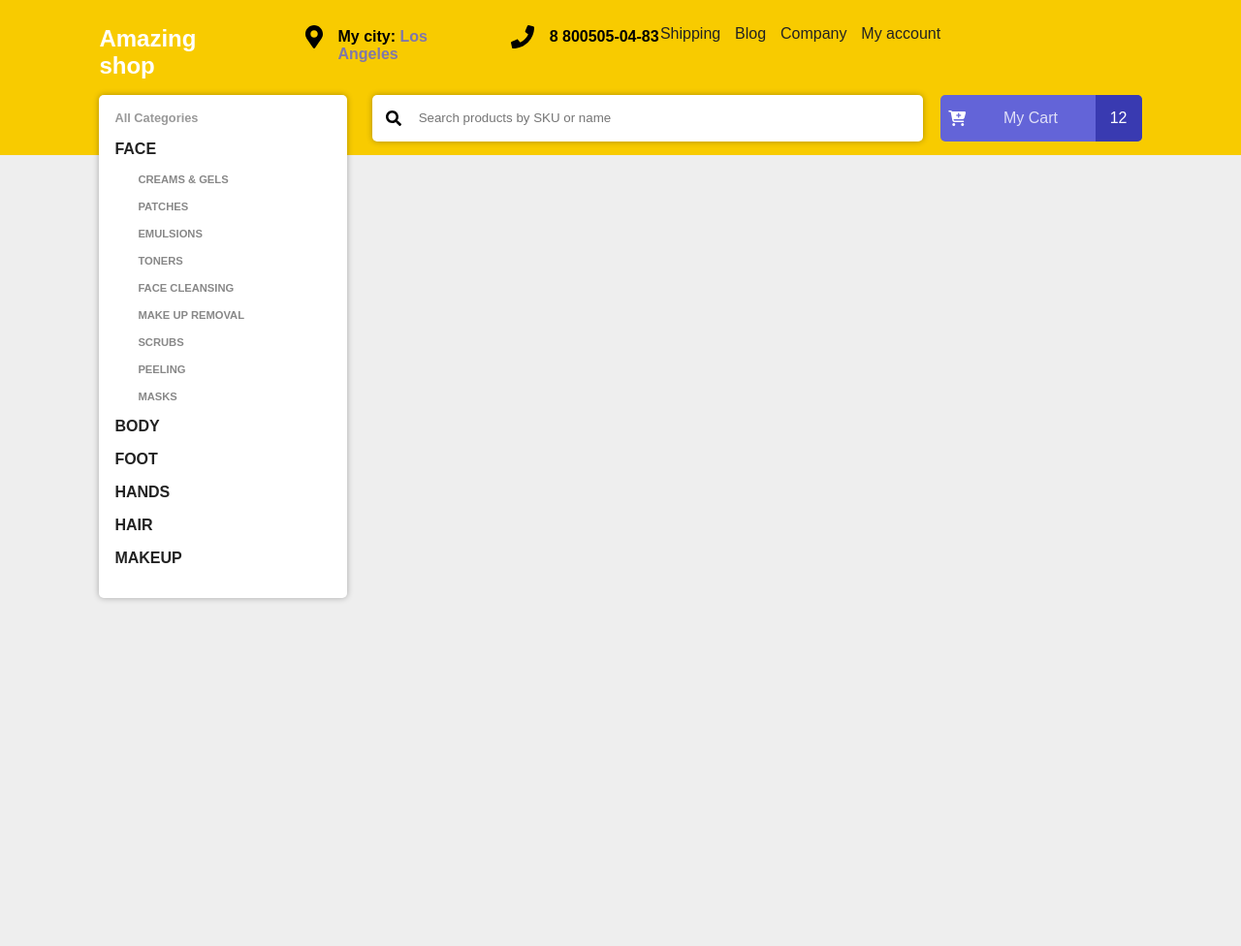
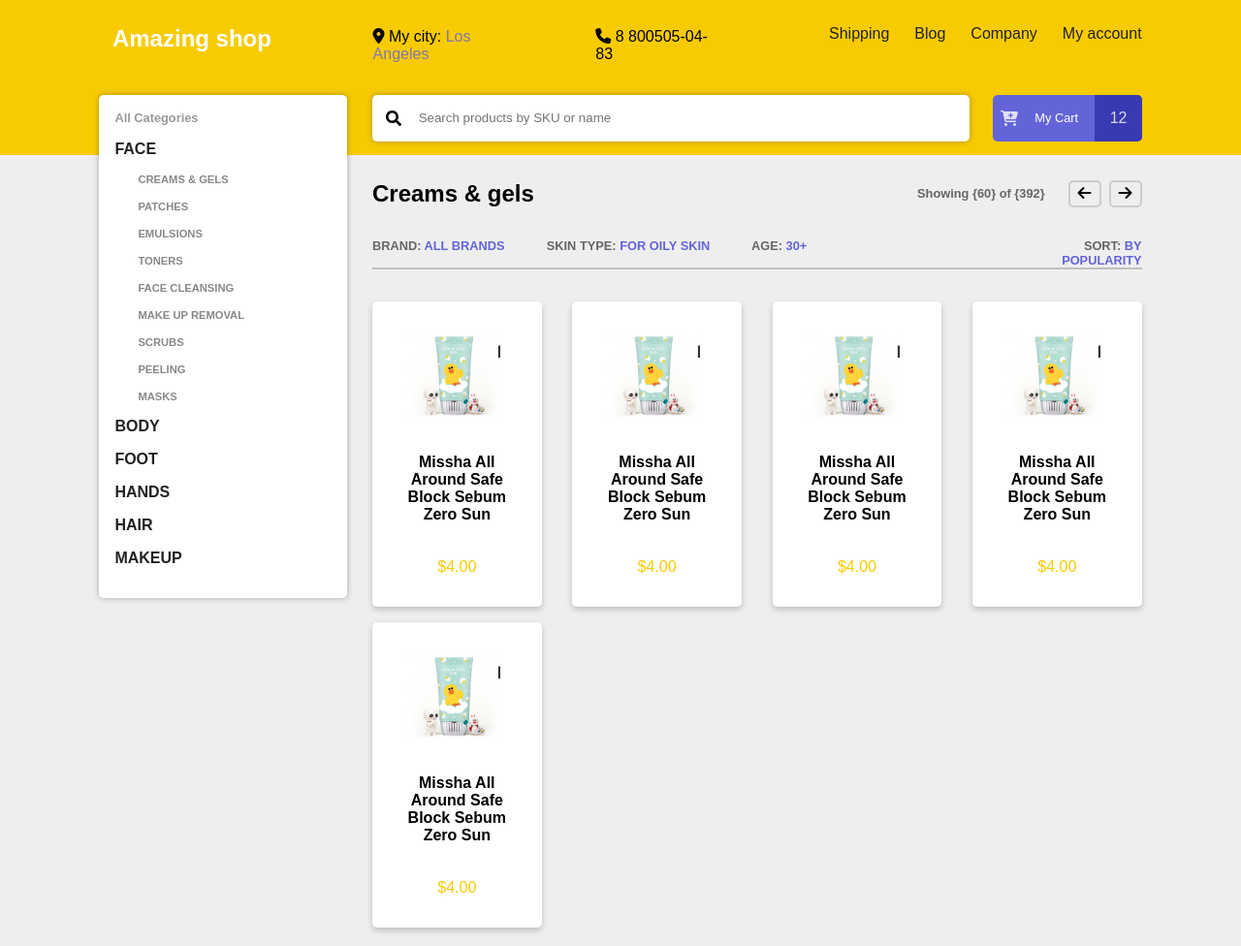
Before and after one commit to svfholhos/Amazing-shop, a plain HTML site: page index.html in a window 1280 px wide. Shown: the whole page at 97% size. Before the commit the page ends 800 px from the top, so only its background shows below. Drawn offline with Linux system fonts and the light colour scheme.

Commit message:
Added products...

```diff
--- a/css/style.css
+++ b/css/style.css
@@ -9,6 +9,22 @@
     background: #eee;
 }
 
+.arrow-left, .arrow-right {
+    border: 2px solid #ccc;
+    padding: .2rem .5rem .2rem .5rem;
+    border-radius: 5px;
+}
+
+.arrow-left {
+    margin-right: .5rem;
+}
+
+.arrow-left:hover, .arrow-right:hover {
+    background: #222;
+    color: #fff;
+}
+
+
 .all-categ {
     font-size: 0.8rem;
     color: #999;
@@ -16,8 +32,6 @@
     list-style-type: none;
     margin-bottom: 1rem;
 }
-
-
 
 .categories {
      position: absolute;
@@ -29,6 +43,84 @@
      box-shadow: 0 0 6px rgba(0,0,0,0.3)
 }
 
+.categories-item a {
+    text-decoration: none;
+    color: #222;
+}
+
+.categories-item {
+    list-style-type: none;
+    text-transform: uppercase;
+    font-weight: 600;
+}
+
+.categories-item ul {
+    margin-top: 1rem;
+}
+
+.content {
+    padding: 2% 8% 5% 30%;
+}
+
+
+.categories-item a:hover {
+    color: rgba(248, 203, 0, 1)
+}
+
+.cart-icon {
+    color: rgba(255, 255, 255, 0.8);
+    margin-left: .5rem;
+}
+
+.contact {
+    display: inline-flex;
+    padding-left: 8%;
+}
+
+.contact .subTitle {
+    margin:  0;
+    padding: 0;
+    margin: 0.2rem 0 0 1rem;
+    font-weight: 500;
+}
+
+.count {
+    background: rgba(57, 58, 177, 1);
+    padding: .95rem;
+    color: rgba(255, 255, 255, 0.8);
+    border-radius: 0 5px 5px 0;
+}
+
+.content-header {
+    display: flex;
+    justify-content: space-between;
+}
+
+.filters {
+    text-transform: uppercase;
+    font-size: 0.8rem;
+    font-weight: 600;
+    margin-top: 2rem;
+    color: #666;
+}
+
+.brand-filter,
+.skin-filter,
+.age-filter,
+.sort-by {
+    margin-right: 5%;
+}
+
+.filter-blue {
+    color: rgba(99, 100, 216, 1);
+}
+
+.sort-by {
+    float: right;
+    text-align: right;
+    margin: 0;
+}
+
 header {
     display: flex;
     background-color: rgba(248, 203, 0, 1);
@@ -37,31 +129,12 @@
     justify-content: space-between;
 }
 
-.categories-item a {
-    text-decoration: none;
-    color: #222;
-}
-
-.contact {
-    display: inline-flex;
-    margin-left: 10%;
-    width: 33.3%
-}
-
-.contact .subTitle {
-    margin:  0;
-    padding: 0;
-    margin: 0.2rem 0 0 1rem;
-}
-
-.count {
-    height: 100%;
-    width: 3rem;
-    display: flex;
-    justify-content: center;
-    align-items: center;
-    background: rgba(57, 58, 177, 1);
-    border-radius: 0 5px 5px 0;
+hr {
+    width: 100%;
+    border: 0;
+    height: 0;
+    border-top: 2px solid rgba(0, 0, 0, 0.2);
+    border-bottom: 1px solid rgba(255, 255, 255, 0.2);
 }
 
 
@@ -76,25 +149,6 @@
     color: #888;
 }
 
-.categories-item {
-    list-style-type: none;
-    text-transform: uppercase;
-    font-weight: 600;
-}
-
-.categories-item ul {
-    margin-top: 1rem;
-}
-
-
-
-.categories-item a:hover {
-    color: rgba(248, 203, 0, 1)
-}
-
-.cart-icon {
-    color: rgba(255,255,255,0.6);
-}
 
 .items:hover {
     color: rgba(248, 203, 0, 1)
@@ -106,11 +160,13 @@
 }
 
 .logo {
-    width: 33.3%
+    width: 33.3%;
+    padding-left: 2.1%;
 }
 
 .logo a {
-    text-decoration: none
+    text-decoration: none;
+
 }
 
 .navigation {
@@ -131,7 +187,6 @@
     text-decoration: none;
     color: #222;
     font-weight: 500;
-    font-size: 1rem;
 }
 
 .menu-item a:hover {
@@ -139,22 +194,69 @@
 }
 
 .myCart {
-    height: 3rem;
+    position: absolute;
+    right: 8vw;
     background: rgba(99, 100, 216, 1);
     margin-top: 4.5rem;
-    color: #fff;
-    width: 18vw;
-    display: inline-flex;
+    display: flex;
     justify-content: space-between;
-    padding: 0 0 0 0.5rem;
     align-items: center;
     border-radius: 5px;
+    width: 12vw;
+}
+.myCart-text {
+    color: #fff;
+    font-size: 1vw;
+    padding: 0 .5rem 0 .5rem;
 }
 
-.myCart-text {
-    color: rgba(255,255,255, 0.8);
+.pagination {
+    display: inline-flex;
 }
 
+.pagination h4 {
+    margin-right: 1.5rem;
+    align-self: center;
+    font-weight: 600;
+    font-size: 0.8rem;
+    color: #666;
+}
+
+#products {
+    display: flex;
+    justify-content: space-between;
+    flex-flow:  row wrap;
+    align-items: flex-start;
+    flex-direction: row;
+    margin-top: 2rem;
+
+}
+
+.product {
+    padding: 2rem;
+    background: #fff;
+    text-align: center;
+    width: 22%;
+    height: 19.7rem;
+    box-shadow: 0 3px 6px rgba(0,0,0,0.2);
+    border-radius: 5px;
+    display: flex;
+    flex-direction: column;
+    justify-content: space-between;
+    margin-bottom: 1rem;
+}
+
+.product-img {
+    width: 90%;
+}
+
+.product h4 {
+
+}
+
+.price {
+    color: rgba(248, 203, 0, 1);
+}
 
 .searchBar {
     position: absolute;
@@ -164,13 +266,14 @@
     padding: 0.5rem;
     border-radius: 5px;
     box-shadow: 0 0 6px rgba(0,0,0,0.3);
+    width: 48.1%;
 }
 
 .searchBar input {
-    width: 40vw;
     border: none;
     height: 2rem;
     margin-left: 1vw;
+    width: 80%;
 }
 
 .searchBar img {
--- a/index.html
+++ b/index.html
@@ -17,19 +17,13 @@
                         <a href="/"><h2 style="color: #fff;">Amazing shop</h2></a>
                     </div>
 
-
                     <div class="contact" >
-
-                                <img src="icons/map-marker-alt-solid.svg" alt="location" style="max-height: 1.5rem">
-                                <h4 class="subTitle">My city: <span style="color: #8077aa">Los Angeles</span> </h4>
-
+                        <h4 class="subTitle"><i class="fas fa-map-marker-alt"></i> My city: <span style="color: #8077aa">Los Angeles</span> </h4>
                     </div>
 
                     <div class="contact">
-                            <img src="icons/phone-solid.svg" alt="location" style="max-height: 1.5rem">
-                            <h4  class="subTitle">8 800505-04-83</h4>
+                        <h4  class="subTitle"><i class="fas fa-phone"></i> 8 800505-04-83</h4>
                     </div>
-
         </div>
 
         <nav class="navigation">
@@ -136,15 +130,72 @@
         </div>
 
         <div class="myCart">
-            <i class="fas fa-cart-plus" class="cart-icon"></i>
+            <i class="fas fa-cart-plus cart-icon"></i>
             <div class="myCart-text">My Cart</div>
             <div class="count"> 12 </div>
         </div>
 
     </header>
 
+    <!-- main content -->
+    <div class="content">
 
-    <div class="content">
+        <!-- content header & filters -->
+        <div class="content-header">
+            <div class="content-header-text">
+                <h2>Creams & gels</h2>
+            </div>
+
+            <div class="pagination">
+                <h4>Showing {60} of {392}</h4>
+                <span class="arrow-left"><i class="fas fa-arrow-left"></i></span>
+                <span class="arrow-right"><i class="fas fa-arrow-right"></i></span>
+            </div>
+        </div>
+
+        <!-- filters -->
+        <div class="filters">
+            <span class="brand-filter">Brand: <span class="filter-blue">All brands</span></span>
+            <span class="skin-filter">Skin type: <span class="filter-blue">For oily skin</span></span>
+            <span class="age-filter">Age: <span class="filter-blue">30+</span></span>
+            <span class="sort-by">Sort: <span class="filter-blue">By<br>Popularity</span></span>
+        </div>
+        <hr>
+
+        <!-- products -->
+        <div id="products">
+            <div class="product">
+                <img src="img/prod1.jpg" alt="body cream" class="product-img">
+                <h4>Missha All Around Safe Block Sebum Zero Sun</h4>
+                <span class="price">$4.00</span>
+            </div>
+
+            <div class="product">
+                <img src="img/prod1.jpg" alt="body cream" class="product-img">
+                <h4>Missha All Around Safe Block Sebum Zero Sun</h4>
+                <span class="price">$4.00</span>
+            </div>
+
+            <div class="product">
+                <img src="img/prod1.jpg" alt="body cream" class="product-img">
+                <h4>Missha All Around Safe Block Sebum Zero Sun</h4>
+                <span class="price">$4.00</span>
+            </div>
+
+            <div class="product">
+                <img src="img/prod1.jpg" alt="body cream" class="product-img">
+                <h4>Missha All Around Safe Block Sebum Zero Sun</h4>
+                <span class="price">$4.00</span>
+            </div>
+
+            <div class="product">
+                <img src="img/prod1.jpg" alt="body cream" class="product-img">
+                <h4>Missha All Around Safe Block Sebum Zero Sun</h4>
+                <span class="price">$4.00</span>
+            </div>
+
+        </div>
+
 
     </div>
 
```
Also changed, not shown: img/prod1.jpg (added).
